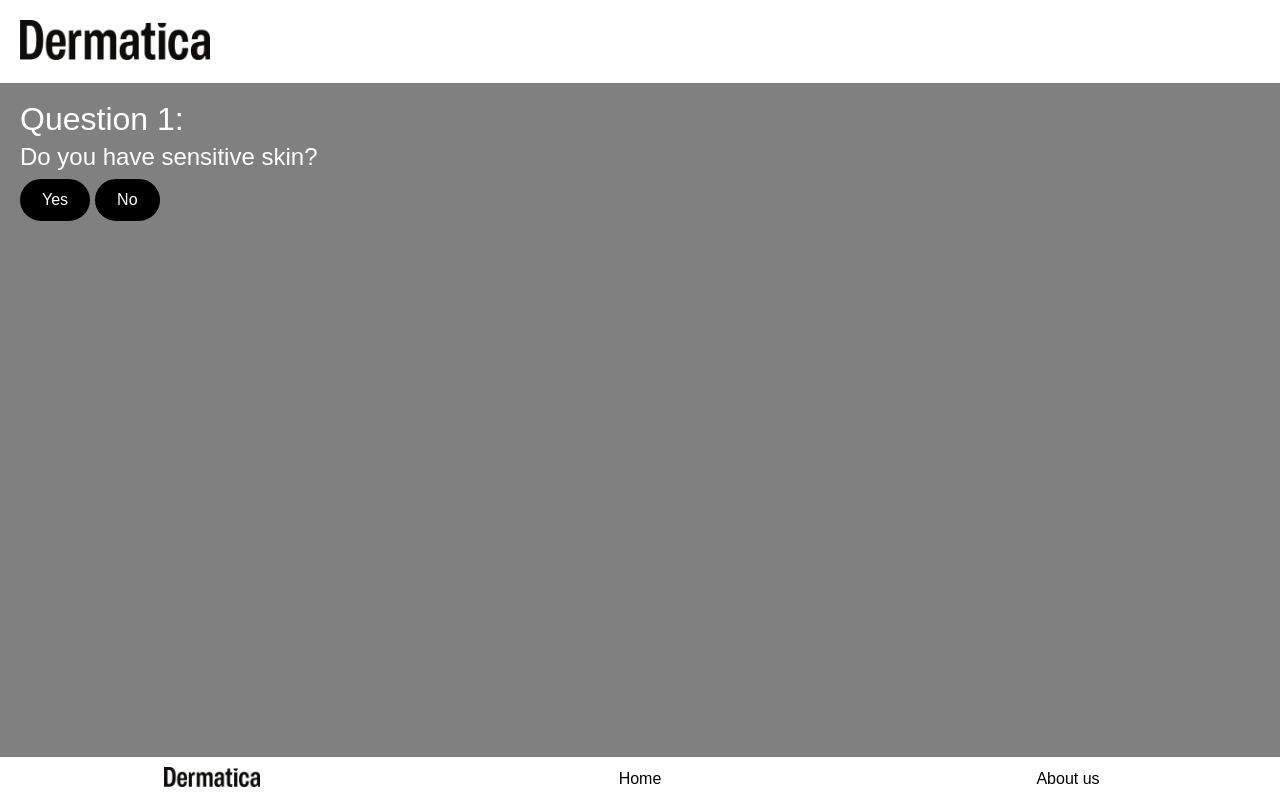
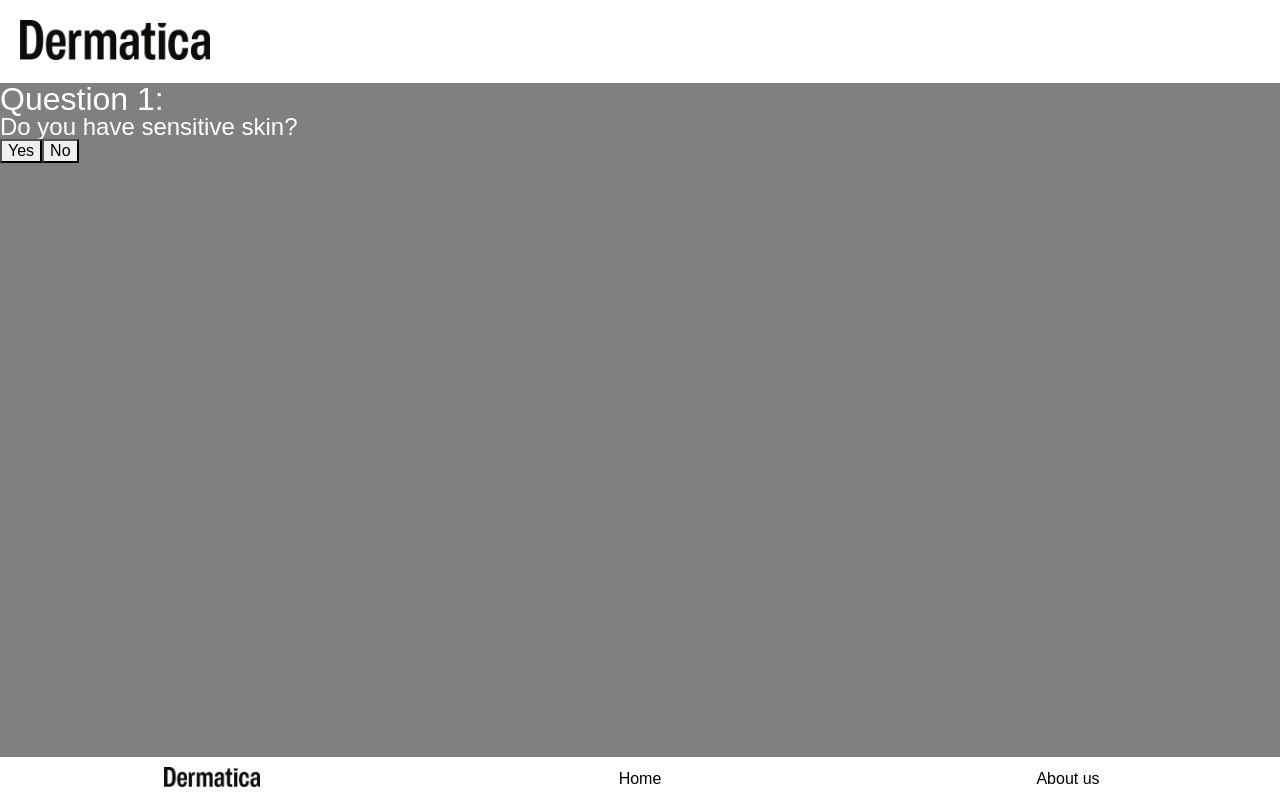
Before and after one commit to AKCDNG/HeliosX, a React (Vite) app in the folder frontend/: page / in a window 1280 px wide. Built offline with nearby package versions, Linux system fonts and the light colour scheme.

Commit message:
add thank you message styling and adjust colours to match branding

```diff
--- a/frontend/src/App.scss
+++ b/frontend/src/App.scss
@@ -1,10 +1,25 @@
 @import 'variables.scss';
 
+.wrapper {
   section {
-  margin-top: 20px !important;
-  margin-left: 20px !important;
+    @include large {
+    }
+    .question-wrap {
+      background-color: #70dcc4;
+      padding: 100px 20px 100px 20px;
+      border-radius: 50px;
+      margin-top: 0;
+      @include large {
+        margin-top: 100px;
+      }
+    }
+
     h3 {
       margin-top: 10px;
+    }
+
+    .thank-you-msg {
+      padding-top: 100px;
     }
 
     .buttons {
@@ -24,3 +39,4 @@
       }
     }
   }
+}
```
Lines whose indentation alone changed are shown as unchanged.
